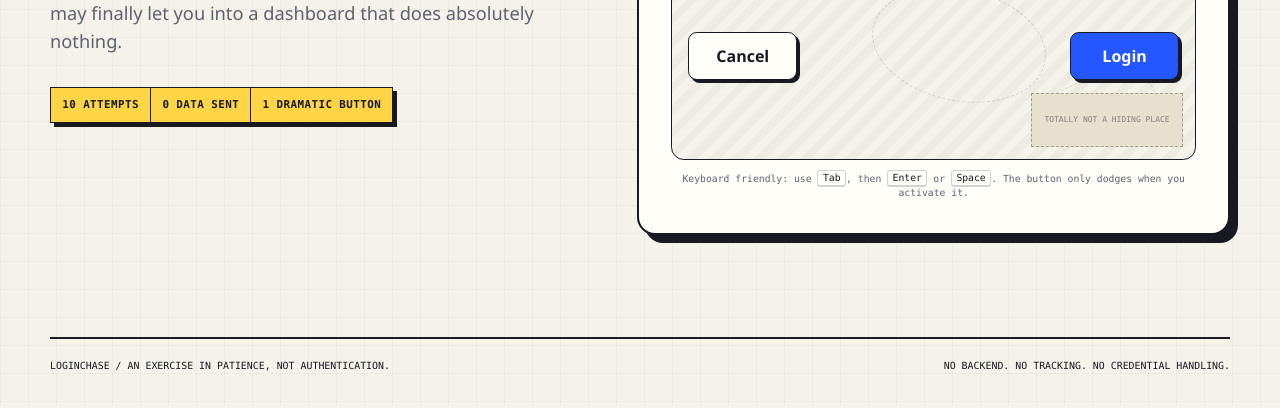
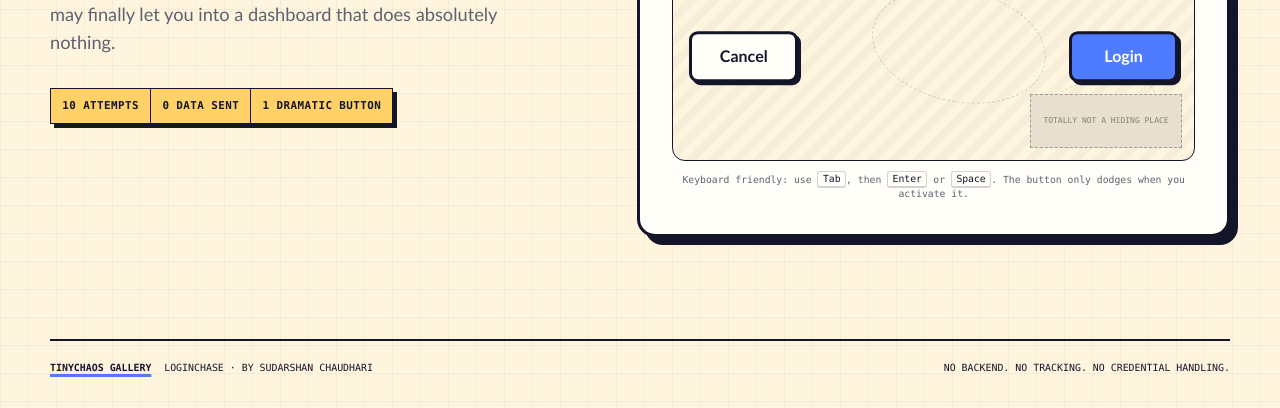
Before and after one commit to SUDARSHANCHAUDHARI/LoginChase, a website: page index.html in a window 1280 px wide. Shown: the part 747-1155 px from the top of the page. Drawn offline with Linux system fonts and the light colour scheme.

Commit message:
fix: align shared TinyChaos UI

```diff
--- a/index.html
+++ b/index.html
@@ -12,7 +12,7 @@
       name="description"
       content="LoginChase is a harmless fake login button that would rather be anywhere else."
     />
-    <meta name="theme-color" content="#2457ff" />
+    <meta name="theme-color" content="#4f7cff" />
     <meta property="og:type" content="website" />
     <meta property="og:title" content="LoginChase" />
     <meta
@@ -217,7 +217,10 @@
       </main>
 
       <footer>
-        <p>LoginChase / An exercise in patience, not authentication.</p>
+        <p class="tinychaos-credit">
+          <a href="https://sudarshanchaudhari.github.io/TinyChaos/">TinyChaos gallery</a>
+          <span>LoginChase · by Sudarshan Chaudhari</span>
+        </p>
         <p>No backend. No tracking. No credential handling.</p>
       </footer>
     </div>
--- a/styles.css
+++ b/styles.css
@@ -1,19 +1,21 @@
 :root {
   color-scheme: light;
-  --paper: #f5f2e9;
+  --paper: #fff5df;
   --paper-deep: #e7e0cf;
-  --ink: #171a21;
+  --ink: #15152a;
   --muted: #5e6270;
-  --blue: #2457ff;
+  --blue: #4f7cff;
   --blue-dark: #1739a6;
-  --coral: #ff5b4d;
-  --yellow: #ffd447;
+  --coral: #ff5d5d;
+  --yellow: #ffd166;
+  --mint: #58d6a9;
+  --lilac: #b695ff;
   --white: #fffef9;
   --line: rgba(23, 26, 33, 0.19);
   --shadow: 8px 8px 0 var(--ink);
   --radius: 18px;
   --display-font: Impact, Haettenschweiler, "Arial Narrow Bold", sans-serif;
-  --body-font: "Avenir Next", Avenir, "Segoe UI", sans-serif;
+  --body-font: "Arial Rounded MT Bold", "Avenir Next Rounded", "Trebuchet MS", ui-rounded, system-ui, sans-serif;
   --utility-font: "SFMono-Regular", Consolas, "Liberation Mono", monospace;
 }
 
@@ -26,10 +28,10 @@ html {
 }
 
 body {
-  min-width: 280px;
+  min-width: 0;
   min-height: 100vh;
   margin: 0;
-  overflow-x: hidden;
+  overflow-x: clip;
   color: var(--ink);
   background:
     linear-gradient(rgba(23, 26, 33, 0.045) 1px, transparent 1px),
@@ -112,14 +114,14 @@ button {
 .utility-button {
   min-height: 2.75rem;
   padding: 0.55rem 0.85rem;
-  border: 1.5px solid var(--ink);
-  border-radius: 999px;
+  border: 3px solid var(--ink);
+  border-radius: 0.75rem;
   background: var(--white);
   font-family: var(--utility-font);
   font-size: 0.76rem;
   font-weight: 700;
   cursor: pointer;
-  box-shadow: 2px 2px 0 var(--ink);
+  box-shadow: 3px 3px 0 var(--blue);
 }
 
 .utility-button:hover {
@@ -127,7 +129,7 @@ button {
 }
 
 .utility-button:active {
-  box-shadow: none;
+  box-shadow: 1px 1px 0 var(--blue);
   translate: 2px 2px;
 }
 
@@ -238,7 +240,7 @@ h1 span {
   position: relative;
   width: 100%;
   overflow: hidden;
-  border: 2px solid var(--ink);
+  border: 3px solid var(--ink);
   border-radius: var(--radius);
   background: var(--white);
   box-shadow: var(--shadow);
@@ -341,7 +343,12 @@ h1 span {
 
 .field-group input:focus {
   border-color: var(--blue);
-  box-shadow: inset 3px 3px 0 rgba(36, 87, 255, 0.1), 0 0 0 3px rgba(36, 87, 255, 0.2);
+  box-shadow: inset 3px 3px 0 rgb(79 124 255 / 0.1), 0 0 0 3px rgb(79 124 255 / 0.2);
+}
+
+.field-group input:focus-visible {
+  outline: 4px solid var(--blue);
+  outline-offset: 3px;
 }
 
 .check-row {
@@ -388,7 +395,7 @@ h1 span {
 }
 
 .check-row input:focus-visible + .fake-check {
-  outline: 3px solid var(--blue);
+  outline: 4px solid var(--blue);
   outline-offset: 3px;
 }
 
@@ -521,7 +528,7 @@ h1 span {
   min-height: 3rem;
   max-width: calc(100% - 1.5rem);
   padding: 0.68rem 1rem;
-  border: 1.5px solid var(--ink);
+  border: 3px solid var(--ink);
   border-radius: 0.55rem;
   font-weight: 800;
   cursor: pointer;
@@ -644,8 +651,14 @@ kbd {
 
 button:focus-visible,
 a:focus-visible {
-  outline: 3px solid var(--coral);
+  outline: 4px solid var(--blue);
   outline-offset: 4px;
+}
+
+.dashboard .action-button:focus-visible {
+  box-shadow:
+    0 0 0 4px var(--paper),
+    0 0 0 12px var(--ink);
 }
 
 .dashboard {
@@ -798,6 +811,20 @@ footer {
 
 footer p {
   margin: 0;
+}
+
+.tinychaos-credit {
+  display: flex;
+  flex-wrap: wrap;
+  gap: 0.35rem 0.8rem;
+}
+
+.tinychaos-credit a {
+  color: var(--ink);
+  font-weight: 900;
+  text-decoration-color: var(--blue);
+  text-decoration-thickness: 3px;
+  text-underline-offset: 3px;
 }
 
 .noscript-message {
```
Also changed, not shown: scripts/verify.mjs (+20 -4 lines).
